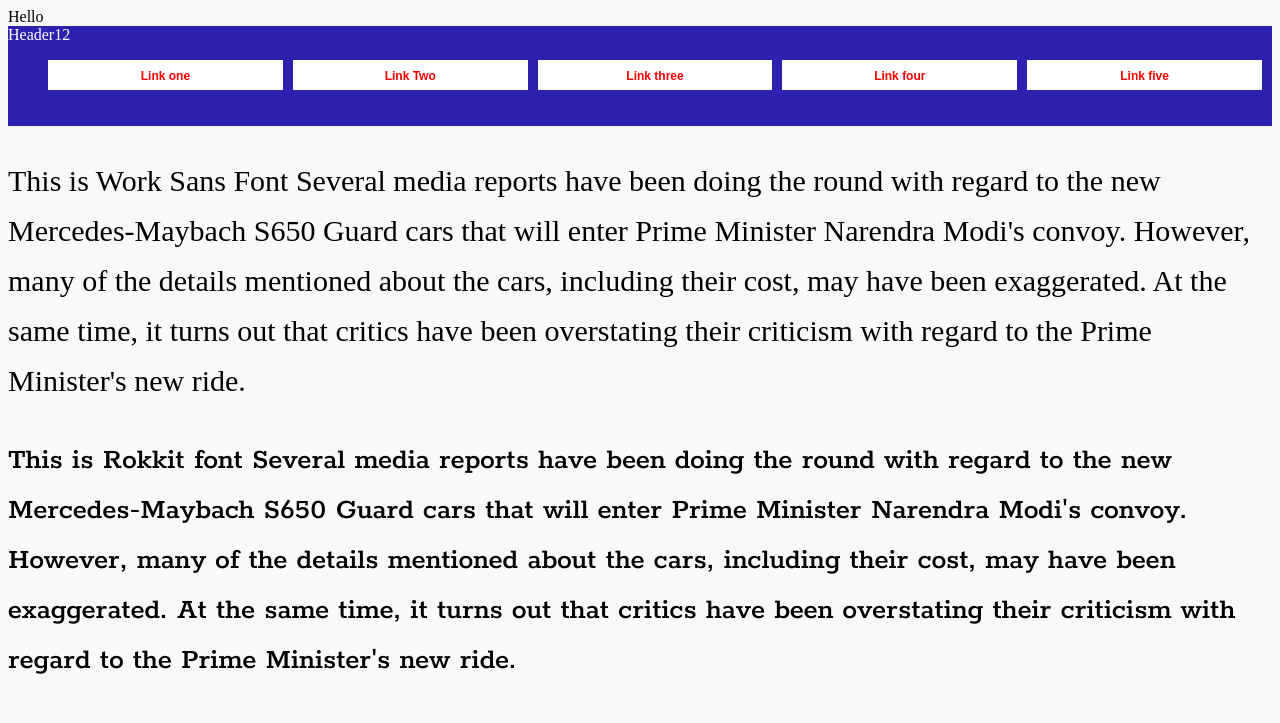
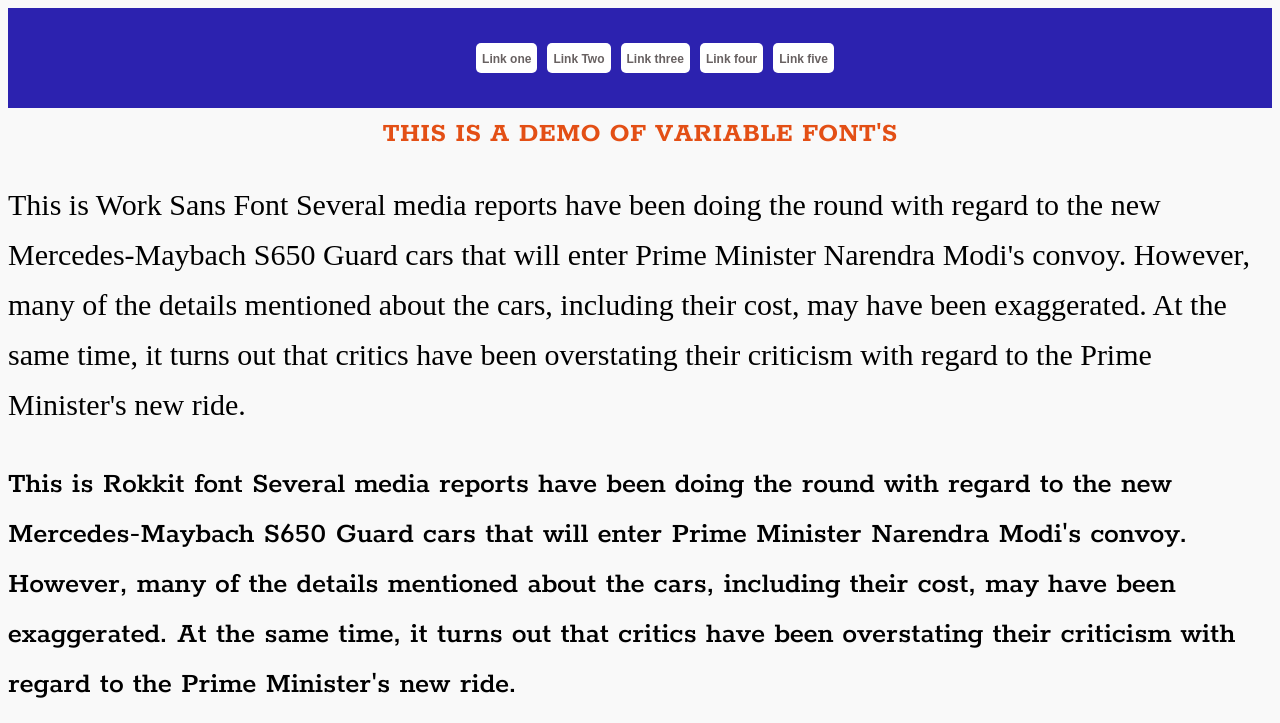
Before and after one commit to nitinchauhan1986/PostcssWithVaribalefonts, a website built with webpack: page index.html in a window 1280 px wide. Shown: the top 723 px of the page. Built offline with nearby package versions, Linux system fonts and the light colour scheme; some packages are replaced by stand-ins of ours; files whose address does not match are found by name.

Commit message:
Some UI Twic

```diff
--- a/index.html
+++ b/index.html
@@ -10,15 +10,15 @@
     <script src='main.js'></script>
 </head>
 <body>
-    <div class="trending-topics ">Hello</div>
-    <header>Header12<br/> <ul>
+
+    <header> <ul>
         <li><a href="#">Link one</a></li>
         <li><a href="#">Link Two</a></li>
         <li><a href="#">Link three</a></li>
         <li><a href="#">Link four</a></li>
         <li><a href="#">Link five</a></li>
     </ul></header>
-
+    <div class="heading ">This is a Demo of Variable Font's</div>
     <div class="body">
         <p>This is Work Sans Font Several media reports have been doing the round with regard to the new Mercedes-Maybach S650 Guard cars that will enter Prime Minister Narendra Modi's convoy. However, many of the details mentioned about the cars, including their cost, may have been exaggerated. At the same time, it turns out that critics have been overstating their criticism with regard to the Prime Minister's new ride.</p>
 
--- a/public/style.css
+++ b/public/style.css
@@ -3,6 +3,7 @@
   --text-color: #fff;
   --defaultFont: arial;
   --text-axis: 600;
+  --text-color: #e34f15;
 }
 /* @import url("https://fonts.googleapis.com/css2?family=Rokkitt:wght@100;600&display=swap"); */
 @font-face {
@@ -77,7 +78,10 @@ header {
   background: var(--bg-color);
   height: 100px;
   width: 100%;
-  color: var(--text-color)
+  color: var(--text-color);
+  display: flex;
+  align-items: center;
+  justify-content: center
 }
 header ul {
     display: flex
@@ -88,14 +92,25 @@ header ul li {
       margin-right: 10px;
       list-style: none;
       text-align: center;
-      padding: 6px
+      padding: 6px;
+      white-space: nowrap;
+      border-radius: 5px
     }
 header ul li a {
-        color: red;
+        color: #686161;
 
         text-decoration: none;
         font: bold 12px/16px var(--defaultFont);
       }
+.heading {
+  font-family: "Rokkitt";
+  text-align: center;
+  font-size: 28px;
+  padding: 10px 0 0 0;
+  font-variation-settings: "wght" 700;
+  color: var(--text-color);
+  text-transform: uppercase;
+}
 ::-moz-placeholder {
   display: flex;
 }
--- a/src/base/variable.css
+++ b/src/base/variable.css
@@ -3,4 +3,5 @@
   --text-color: #fff;
   --defaultFont: arial;
   --text-axis: 600;
+  --text-color: #e34f15;
 }
--- a/src/component/header.css
+++ b/src/component/header.css
@@ -3,6 +3,9 @@ header {
   height: 100px;
   width: 100%;
   color: var(--text-color);
+  display: flex;
+  align-items: center;
+  justify-content: center;
 
   & ul {
     display: flex;
@@ -14,8 +17,10 @@ header {
       list-style: none;
       text-align: center;
       padding: 6px;
+      white-space: nowrap;
+      border-radius: 5px;
       & a {
-        color: red;
+        color: #686161;
 
         text-decoration: none;
         font: bold 12px/16px var(--defaultFont);
@@ -23,6 +28,15 @@ header {
     }
   }
 }
+.heading {
+  font-family: "Rokkitt";
+  text-align: center;
+  font-size: 28px;
+  padding: 10px 0 0 0;
+  font-variation-settings: "wght" 700;
+  color: var(--text-color);
+  text-transform: uppercase;
+}
 ::placeholder {
   display: flex;
 }
```
